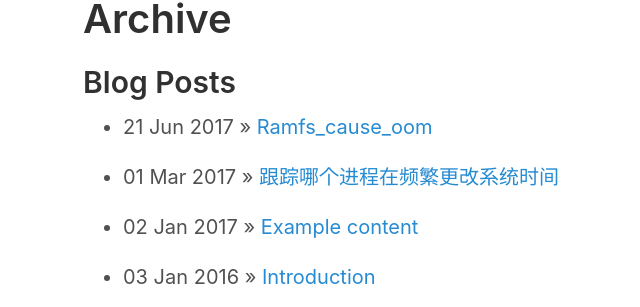
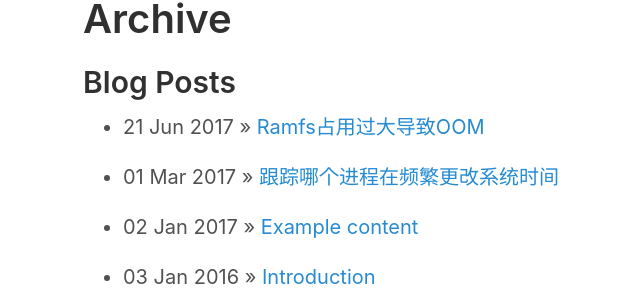
Before and after one commit to w-simon/w-simon.github.io, a Jekyll site: the page built from archive.md, in a window 1280 px wide. Shown: the part 137-444 px from the top of the page, without its empty margins (207-847 px from the left). Built offline with Jekyll 4.4.1, drawn with Linux system fonts in a browser that asks for light colours.

Commit message:
change format Signed-off-by: yang-wen <107933807@qq.com>

```diff
--- a/_posts/2017-06-21-ramfs_cause_oom.md
+++ b/_posts/2017-06-21-ramfs_cause_oom.md
@@ -1,3 +1,8 @@
+---
+layout: post
+title: Ramfs占用过大导致OOM
+---
+
 ## 问题
 
 系统发生OOM，系统日志如下：
```
